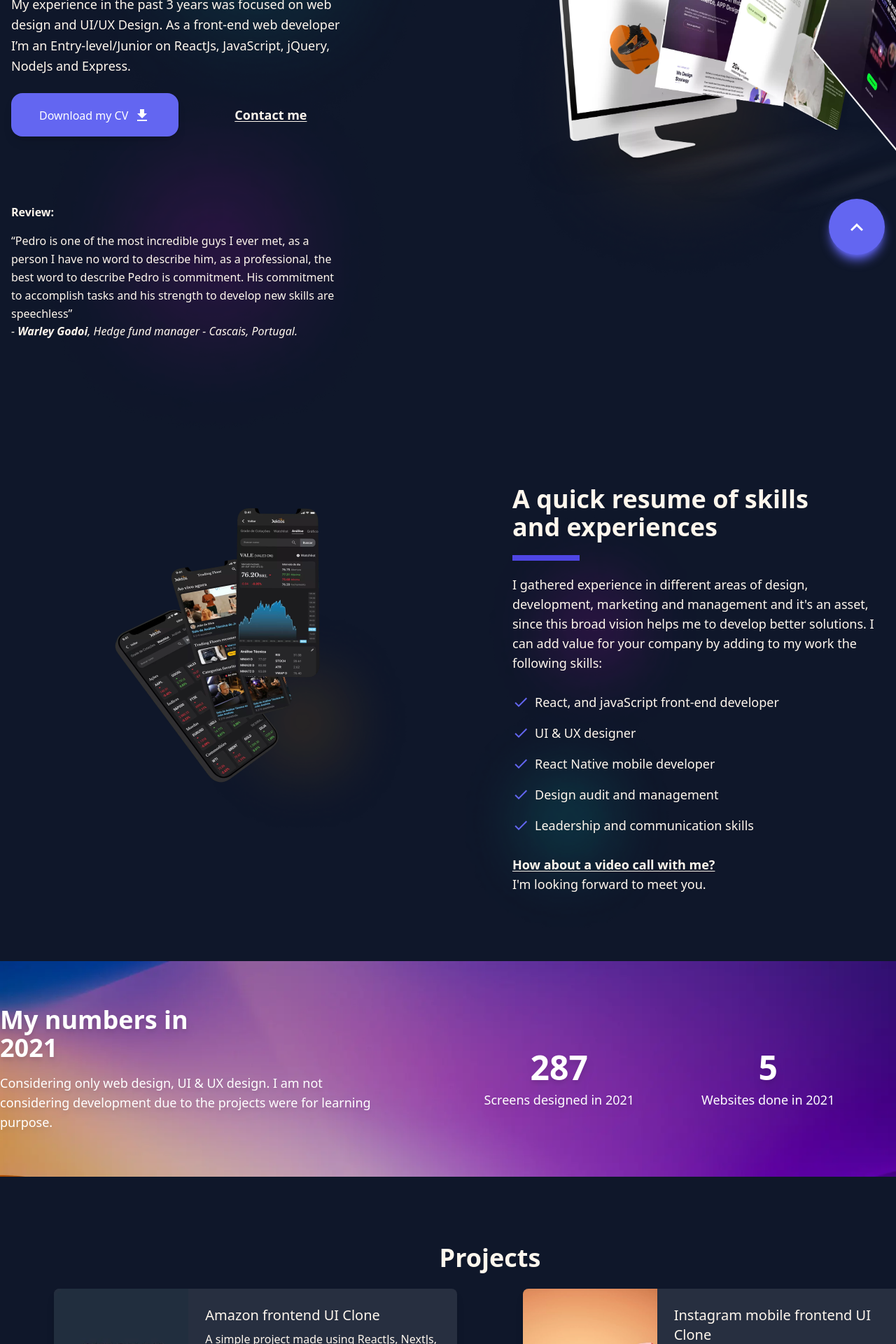
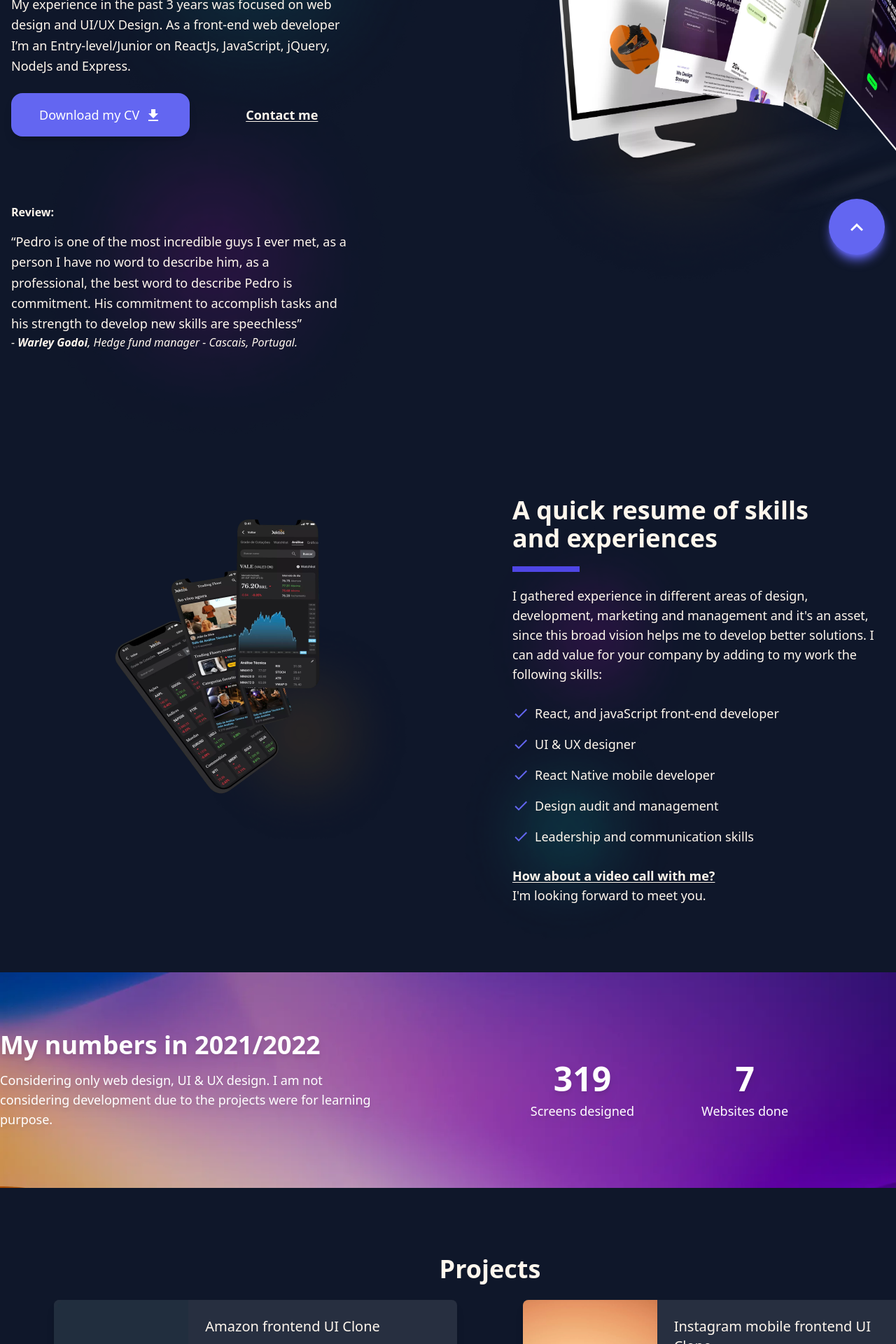
Before and after one commit to pedroelton/DevPortfolio, a Next.js app: page / in a window 1280 px wide. Shown: the part 420-2340 px from the top of the page at 70% size. Built offline with nearby package versions, Linux system fonts and the light colour scheme.

Commit message:
updated CV

```diff
--- a/pages/components/Cta.jsx
+++ b/pages/components/Cta.jsx
@@ -1,13 +1,13 @@
 import React from "react";
 import DownloadIcon from "@mui/icons-material/Download";
 
-const Cta = ({text, link}) => {
+const Cta = ({ text, link }) => {
 	return (
 		<a
 			href={link}
 			target="_blank"
 			rel="noopener noreferrer">
-			<button className="bg-indigo-500 text-white py-4 px-12 md:px-10 md:h-[62px] rounded-2xl hover:bg-indigo-600 transition-all duration-300 shadow-lg hover:shadow-indigo-500 flex flex-nowrap pt-5">
+			<button className="bg-indigo-500 text-white text-lg font-medium leading-tight py-4 px-12 md:px-10 md:h-[62px] rounded-2xl hover:bg-indigo-600 transition-all duration-300 shadow-lg hover:shadow-indigo-500 flex flex-nowrap pt-5">
 				{text}
 				<DownloadIcon className="text-white  ml-2" />
 			</button>
--- a/pages/components/Header.jsx
+++ b/pages/components/Header.jsx
@@ -31,7 +31,7 @@ function Header() {
 					<div className="w-full flex flex-col lg:flex-row lg:space-y-0 space-y-4 justify-center md:justify-start items-center">
 						<Cta
 							text="Download my CV"
-							link="https://drive.google.com/file/d/1rG3FC86osIgaF2T7OERpiPElY_tEHGRO/view?usp=sharing"
+							link="https://drive.google.com/file/d/1xhxQeVTo0NXgmvb2xrt78qaN2np5d7mi/view?usp=sharing"
 						/>
 						<a
 							href="#contact"
@@ -45,7 +45,7 @@ function Header() {
 						<h4 className="md:mt-24 mt-16 font-bold  mb-4">
 							Review:
 						</h4>
-						<q className="leading-relaxed ">
+						<q className="leading-relaxed text-lg">
 							Pedro is one of the most incredible guys I ever met,
 							as a person I have no word to describe him, as a
 							professional, the best word to describe Pedro is
--- a/pages/components/MyNumbers.jsx
+++ b/pages/components/MyNumbers.jsx
@@ -1,8 +1,8 @@
-import React, {Suspense} from "react";
+import React, { Suspense } from "react";
 import CountUp from "react-countup";
 import bgMyNumbers from "../../assets/bgnumbers.webp";
 
-const MyNumbers = ({toggle}) => {
+const MyNumbers = ({ toggle }) => {
 	if (toggle === "bg-slate-900  text-orange-50 overflow-hidden") {
 		const style = "text-orange-50";
 		const bg = "text-orange-50";
@@ -22,8 +22,8 @@ const MyNumbers = ({toggle}) => {
 			}}>
 			<div className="lg:w-[1400px] w-full m-auto grid-cols-1 lg:grid-cols-2 flex flex-col lg:flex-row justify-center flex-wrap md:flex-nowrap lg:space-x-16 items-center">
 				<div className="space-y-4 p-4 lg:p-0">
-					<h2 className="text-4xl font-bold lg:w-8/12 w-100 text-white drop-shadow-lg text-center lg:text-left">
-						My numbers in 2021
+					<h2 className="text-4xl font-bold  w-100 text-white drop-shadow-lg text-center lg:text-left">
+						My numbers in 2021/2022
 					</h2>
 					{/* <div className="h-2 bg-indigo-600 w-24"/> */}
 					<p className="md:w-[540px] leading-relaxed md:text-lg text-md font-light text-center lg:text-left text-white drop-shadow-lg">
@@ -36,21 +36,21 @@ const MyNumbers = ({toggle}) => {
 					<div className="flex flex-col text-center items-center justify-center md:p-8 my-aut">
 						<CountUp
 							duration={5}
-							end={287}
+							end={319}
 							className="font-extrabold text-5xl mb-2  text-white drop-shadow-lg"
 						/>
-						<p className="text-lg  text-white drop-shadow-lg">
-							Screens designed in 2021
+						<p className=" md:text-lg text-md text-white drop-shadow-lg">
+							Screens designed
 						</p>
 					</div>
 					<div className="flex flex-col text-center items-center justify-center md:p-8 my-auto">
 						<CountUp
 							duration={5}
-							end={5}
+							end={7}
 							className="font-extrabold text-5xl mb-2  text-white drop-shadow-lg"
 						/>
-						<p className="text-lg  text-white">
-							Websites done in 2021
+						<p className=" md:text-lg text-md  text-white">
+							Websites done
 						</p>
 					</div>
 				</div>
--- a/pages/components/NavMenu.jsx
+++ b/pages/components/NavMenu.jsx
@@ -3,7 +3,7 @@ import React from "react";
 const NavMenu = () => {
 	return (
 		<ul className="flex space-x-8 items-center w-fit justify-center">
-			<a href="https://drive.google.com/file/d/1rG3FC86osIgaF2T7OERpiPElY_tEHGRO/view?usp=sharing">
+			<a href="https://drive.google.com/file/d/1xhxQeVTo0NXgmvb2xrt78qaN2np5d7mi/view?usp=sharing">
 				<li className="hover:font-bold hover:scale-110 hover:text-indigo-600 transition-all duration-300 hover:underline hover:underline-offset-4 cursor-pointer">
 					Curriculum
 				</li>
--- a/pages/components/Navbar.jsx
+++ b/pages/components/Navbar.jsx
@@ -2,12 +2,12 @@ import React from "react";
 import NavMenu from "./NavMenu";
 import Brightness6Icon from "@mui/icons-material/Brightness6";
 
-const Navbar = ({toggle}) => {
+const Navbar = ({ toggle }) => {
 	return (
 		<nav
 			id="navbar"
 			className="flex flex-grow w-full p-8 m-auto justify-center">
-			<div className="flex flex-col md:flex-row lg:w-[1400px] justify-between w-full">
+			<div className="flex flex-col md:flex-row lg:w-[1400px] w-full justify-between w-full">
 				<a
 					href="https://pedroelton.vercel.app/"
 					className="flex justify-center">
--- a/pages/components/Resume.jsx
+++ b/pages/components/Resume.jsx
@@ -24,7 +24,6 @@ const Resume = () => {
 						alt="Mobile financial app mockup"
 						className="hover:scale-150 transition-all duration-300"
 						loading="lazy"
-
 					/>
 				</div>
 				<div className="flex flex-col space-y-5 md:w-[50vw] w-full md:px-0">
--- a/pages/components/Technologies.jsx
+++ b/pages/components/Technologies.jsx
@@ -96,7 +96,7 @@ const Technologies = () => {
 				<div className="flex justify-center md:justify-start">
 					<Cta
 						text="Download my CV"
-						link="https://drive.google.com/file/d/1rG3FC86osIgaF2T7OERpiPElY_tEHGRO/view?usp=sharing"
+						link="https://drive.google.com/file/d/1xhxQeVTo0NXgmvb2xrt78qaN2np5d7mi/view?usp=sharing"
 					/>
 				</div>
 			</div>
```
Also changed, not shown: pages/components/Footer.jsx (+11 -9 lines).
